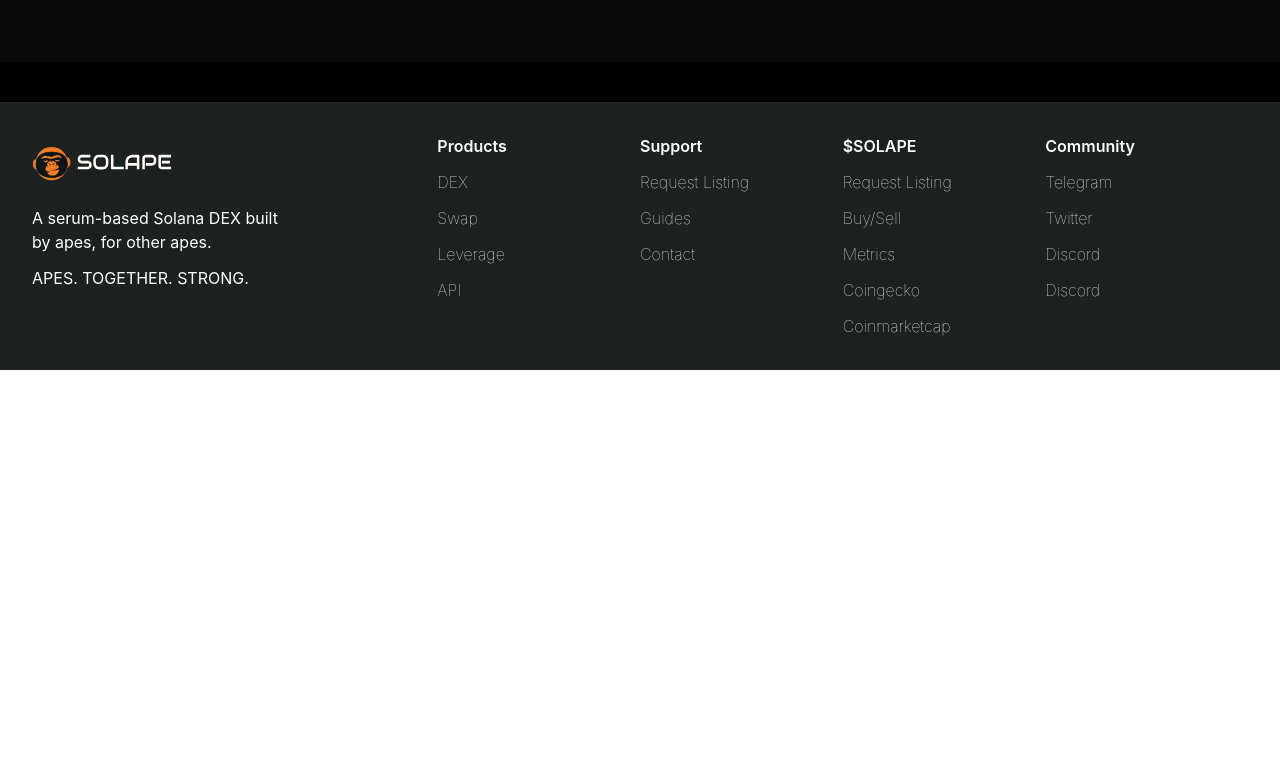
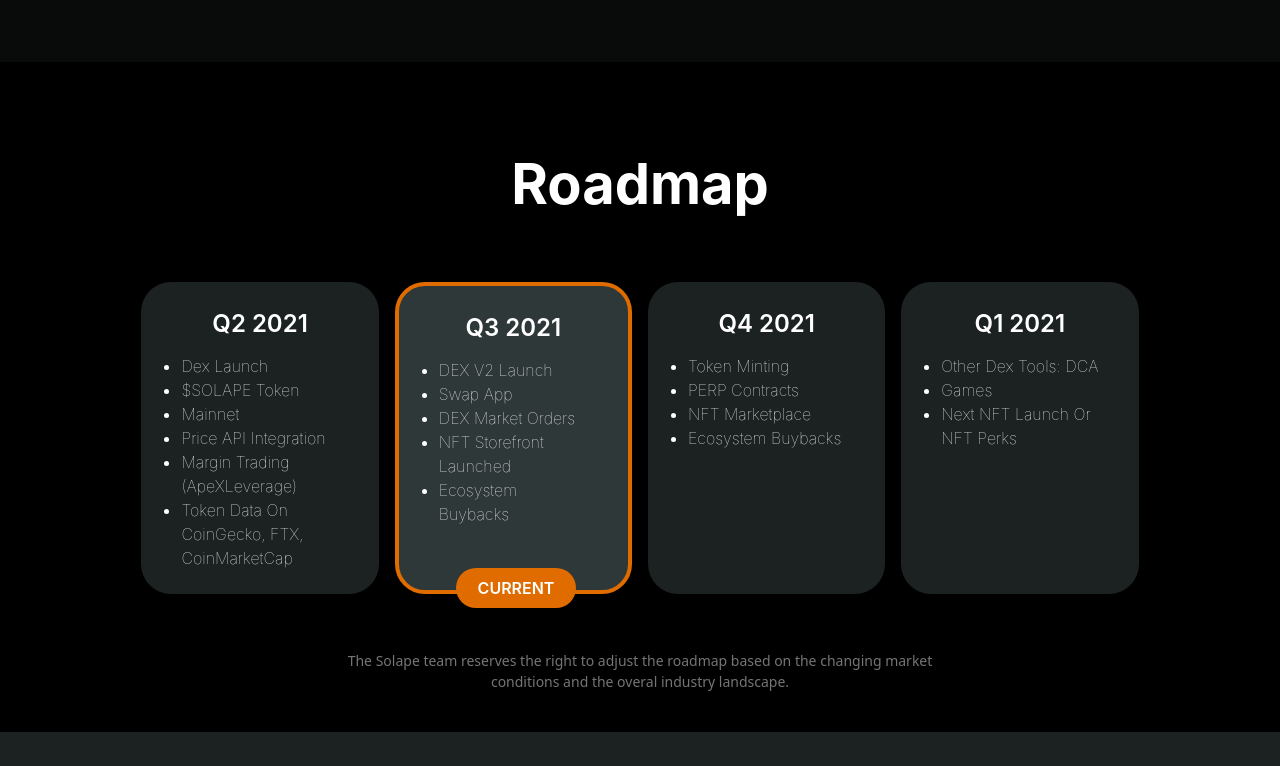
Before and after one commit to gulnabi-afridi/dex, a Next.js app: page / in a window 1280 px wide. Shown: the part 4031-4797 px from the top of the page. Before the commit the page ends 4401 px from the top, so only its background shows below. Built offline with nearby package versions, Linux system fonts and the light colour scheme.

Commit message:
roadmap section completed

```diff
--- /dev/null
+++ b/components/Home/Roadmap/Roadmap.tsx
@@ -0,0 +1,103 @@
+import React from "react";
+import Wrapper from "@/components/shared/ComponentWrapper/Wrapepr";
+
+const Roadmap = () => {
+  return (
+    <Wrapper style="bg-th-bkg-2 py-10">
+      <div className="w-full flex flex-col gap-6 md:gap-14 justify-center items-center">
+        <p className="text-[34px] md:text-[56px] font-bold font-inter text-th-brand">
+          Roadmap
+        </p>
+        <div className="w-full xl:w-[82%] grid gap-6 sm:gap-4 grid-cols-1 sm:grid-cols-2 md:grid-cols-3 lg:grid-cols-4">
+          {roadmapData.map((item, index) => {
+            return (
+              <div className="w-full h-full min-h-[292px] flex justify-center items-center">
+                <div
+                  key={index}
+                  className={`w-full h-full sm:max-w-[260px] py-6 ${
+                    item.current
+                      ? "bg-[#2e3838] border-[4px] border-th-gradient-1 relative"
+                      : "bg-[#1c2222] "
+                  } flex flex-col gap-3 rounded-[30px]`}
+                >
+                  {/* ==> question */}
+                  <p className="uppercase text-center text-th-brand text-[24px] font-semibold font-inter">
+                    {item.question}
+                  </p>
+                  {/* list */}
+                  <ul className="list-disc px-10">
+                    {item.list.map((list, index) => {
+                      return (
+                        <li
+                          key={index}
+                          className="capitalize text-th-brand font-inter text-[16px] font-thin"
+                        >
+                          {list}
+                        </li>
+                      );
+                    })}
+                  </ul>
+                  {/* ===> current tag */}
+                  {item.current && (
+                    <div className="w-[120px] h-[40px] flex justify-center items-center rounded-[50px] absolute bg-th-gradient-1 -bottom-[18px] left-[25%]">
+                      <p className="uppercase leading-0 text-[16px] text-th-brand font-inter font-[600]">
+                        current
+                      </p>
+                    </div>
+                  )}
+                </div>
+              </div>
+            );
+          })}
+        </div>
+        <p className="text-[#757575] text-center text-[14px] font-normal">
+          The Solape team reserves the right to adjust the roadmap based on the
+          changing market <br /> conditions and the overal industry landscape.
+        </p>
+      </div>
+    </Wrapper>
+  );
+};
+
+const roadmapData = [
+  {
+    question: "Q2 2021",
+    list: [
+      "Dex launch",
+      "$SOLAPE Token",
+      "Mainnet",
+      " Price API Integration",
+      "Margin Trading (ApeXLeverage)",
+      "Token data on CoinGecko, FTX, CoinMarketCap",
+    ],
+    current: false,
+  },
+  {
+    question: "Q3 2021",
+    list: [
+      "DEX v2 Launch",
+      "Swap App",
+      "DEX Market orders",
+      "NFT Storefront launched ",
+      "Ecosystem buybacks",
+    ],
+    current: true,
+  },
+  {
+    question: "Q4 2021",
+    list: [
+      "Token Minting",
+      "PERP contracts",
+      "NFT Marketplace",
+      "Ecosystem buybacks ",
+    ],
+    current: false,
+  },
+  {
+    question: "Q1 2021",
+    list: ["Other dex tools: DCA", "Games", "Next NFT launch or NFT perks"],
+    current: false,
+  },
+];
+
+export default Roadmap;
--- a/views/Home/Home.tsx
+++ b/views/Home/Home.tsx
@@ -4,6 +4,7 @@
 import SeeTradingPairs from "@/components/Home/SeeTradingPairs/SeeTradingPairs";
 import SolapeToken from "@/components/Home/SolapeToken/SolapeToken";
 import TryTheSwap from "@/components/Home/TryTheSwap/TryTheSwap";
+import Roadmap from "@/components/Home/Roadmap/Roadmap";
 
 const Home = () => {
   return (
@@ -13,6 +14,7 @@
       <SeeTradingPairs />
       <TryTheSwap />
       <SolapeToken />
+      <Roadmap />
     </>
   );
 };
```
